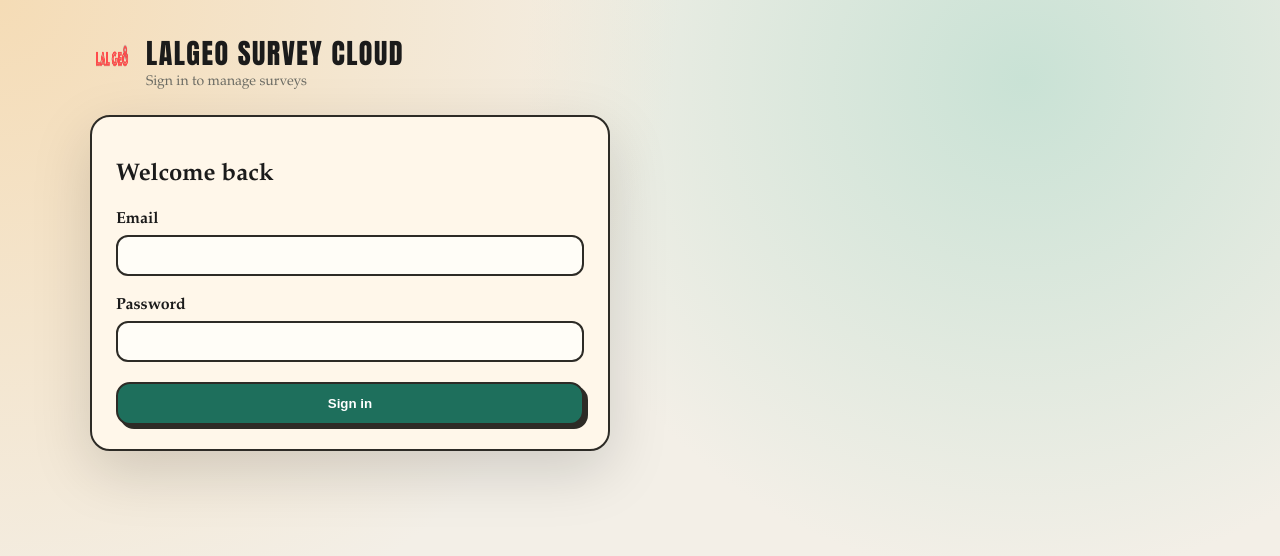
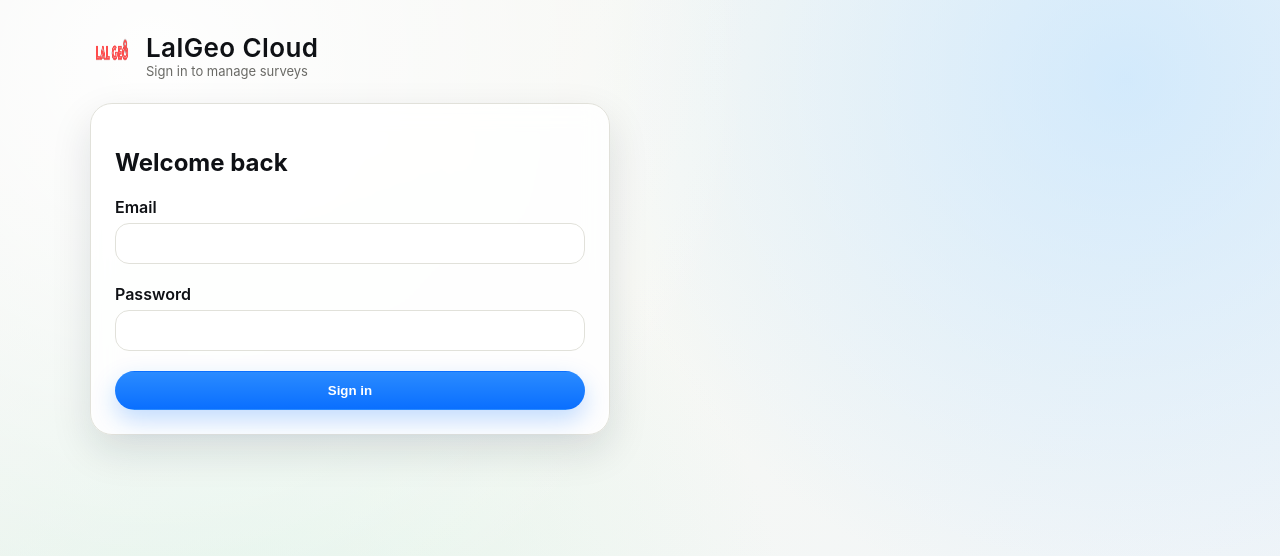
Before and after one commit to namanadded/lalgeo-dot-com, a Next.js app in the folder survey/: page /survey/login in a window 1280 px wide. Shown: the top 556 px of the page. Built offline with nearby package versions, Linux system fonts and the light colour scheme; a web font is replaced by a local one.

Commit message:
Update survey pages and styles

```diff
--- a/survey/app/dashboard/page.tsx
+++ b/survey/app/dashboard/page.tsx
@@ -83,14 +83,14 @@ export default function DashboardPage() {
   };
 
   return (
-    <main>
+    <main className="dashboard">
       <div className="container">
         <div className="header">
           <div className="brand">
             <img src="/survey/img/lalgeo-logo.png" alt="LalGeo" />
             <div>
-              <div className="brand-title">Survey Dashboard</div>
-              <div className="muted">LalGeo Cloud on /Volumes/LALGEO_CLOUD</div>
+              <div className="brand-title">LalGeo Cloud</div>
+              <div className="muted">Survey dashboard · /Volumes/LALGEO_CLOUD</div>
             </div>
           </div>
           <div className="top-actions">
--- a/survey/app/layout.tsx
+++ b/survey/app/layout.tsx
@@ -2,7 +2,7 @@ import "../styles/globals.css";
 import type { ReactNode } from "react";
 
 export const metadata = {
-  title: "LalGeo Survey Cloud",
+  title: "LalGeo Cloud",
   description: "Build and share LalGeo surveys",
 };
 
--- a/survey/app/login/page.tsx
+++ b/survey/app/login/page.tsx
@@ -31,10 +31,10 @@ export default function LoginPage() {
         <div className="header">
           <div className="brand">
             <img src="/survey/img/lalgeo-logo.png" alt="LalGeo" />
-            <div>
-              <div className="brand-title">LalGeo Survey Cloud</div>
+              <div>
+              <div className="brand-title">LalGeo Cloud</div>
               <div className="muted">Sign in to manage surveys</div>
-            </div>
+              </div>
           </div>
         </div>
         <div className="panel" style={{ maxWidth: 520 }}>
--- a/survey/app/page.tsx
+++ b/survey/app/page.tsx
@@ -24,7 +24,7 @@ export default function Home() {
     <main>
       <div className="container">
         <div className="panel">
-          <h1 className="brand-title">LalGeo Survey Cloud</h1>
+          <h1 className="brand-title">LalGeo Cloud</h1>
           <p className="muted">Loading…</p>
         </div>
       </div>
--- a/survey/app/setup/page.tsx
+++ b/survey/app/setup/page.tsx
@@ -31,10 +31,10 @@ export default function SetupPage() {
         <div className="header">
           <div className="brand">
             <img src="/survey/img/lalgeo-logo.png" alt="LalGeo" />
-            <div>
-              <div className="brand-title">LalGeo Survey Cloud</div>
+              <div>
+              <div className="brand-title">LalGeo Cloud</div>
               <div className="muted">First-time admin setup</div>
-            </div>
+              </div>
           </div>
         </div>
         <div className="panel" style={{ maxWidth: 520 }}>
--- a/survey/styles/globals.css
+++ b/survey/styles/globals.css
@@ -1,13 +1,14 @@
 :root {
-  --bg: #f3efe7;
-  --ink: #1b1b1b;
-  --muted: #6b6b63;
-  --accent: #1e6f5c;
-  --accent-2: #d4912a;
-  --panel: #fff7ea;
-  --edge: #2d2b26;
-  --danger: #b6342c;
-  --shadow: 0 20px 60px rgba(0, 0, 0, 0.15);
+  --bg: #f6f7f5;
+  --ink: #0f1115;
+  --muted: #6a6a66;
+  --accent: #0a84ff;
+  --accent-2: #2fb67c;
+  --panel: rgba(255, 255, 255, 0.86);
+  --edge: #e1e1da;
+  --danger: #d04a3a;
+  --shadow: 0 16px 40px rgba(15, 23, 42, 0.12);
+  --shadow-soft: 0 8px 18px rgba(15, 23, 42, 0.08);
 }
 
 @font-face {
@@ -25,11 +26,13 @@
 html, body {
   padding: 0;
   margin: 0;
-  font-family: "Iowan Old Style", "Palatino", "Georgia", serif;
+  font-family: "SF Pro Text", "SF Pro Display", "Avenir Next", "Helvetica Neue", sans-serif;
   color: var(--ink);
-  background: radial-gradient(circle at top left, #f5dcb6 0%, transparent 45%),
-    radial-gradient(circle at 80% 10%, #c9e2d5 0%, transparent 40%),
-    var(--bg);
+  background:
+    radial-gradient(circle at 12% 8%, rgba(255, 255, 255, 0.95) 0%, transparent 45%),
+    radial-gradient(circle at 88% 10%, rgba(193, 227, 255, 0.65) 0%, transparent 40%),
+    radial-gradient(circle at 18% 85%, rgba(211, 241, 227, 0.6) 0%, transparent 45%),
+    linear-gradient(120deg, #f2f3f1 0%, #f7f8f4 45%, #eff4f9 100%);
   min-height: 100%;
 }
 
@@ -68,18 +71,19 @@ main {
 }
 
 .brand-title {
-  font-family: "BenguiatCond", "Impact", serif;
-  font-size: 28px;
-  text-transform: uppercase;
-  letter-spacing: 1.5px;
+  font-family: "SF Pro Display", "Avenir Next", "Helvetica Neue", sans-serif;
+  font-size: 26px;
+  font-weight: 600;
+  letter-spacing: 0.4px;
 }
 
 .panel {
   background: var(--panel);
-  border: 2px solid var(--edge);
-  border-radius: 20px;
+  border: 1px solid var(--edge);
+  border-radius: 22px;
   padding: 24px;
   box-shadow: var(--shadow);
+  backdrop-filter: blur(12px);
 }
 
 .grid {
@@ -93,24 +97,26 @@ main {
 
 .button {
   appearance: none;
-  border: 2px solid var(--edge);
-  background: var(--accent);
+  border: 1px solid transparent;
+  background: linear-gradient(180deg, #2a8bff 0%, #0a6fff 100%);
   color: #fff;
-  padding: 12px 18px;
-  border-radius: 14px;
+  padding: 11px 18px;
+  border-radius: 999px;
   font-weight: 600;
   cursor: pointer;
-  transition: transform 0.2s ease, box-shadow 0.2s ease;
-  box-shadow: 4px 4px 0 var(--edge);
+  transition: transform 0.2s ease, box-shadow 0.2s ease, background 0.2s ease;
+  box-shadow: 0 10px 24px rgba(10, 111, 255, 0.25);
 }
 
 .button.secondary {
-  background: #fff;
+  background: rgba(255, 255, 255, 0.92);
   color: var(--ink);
+  border-color: var(--edge);
+  box-shadow: var(--shadow-soft);
 }
 
 .button.danger {
-  background: var(--danger);
+  background: linear-gradient(180deg, #e05a4a 0%, #c23e30 100%);
 }
 
 .button:disabled {
@@ -119,17 +125,24 @@ main {
 }
 
 .button:hover:not(:disabled) {
-  transform: translate(-2px, -2px);
-  box-shadow: 6px 6px 0 var(--edge);
+  transform: translateY(-1px);
+  box-shadow: 0 14px 26px rgba(10, 111, 255, 0.3);
 }
 
 .input, select, textarea {
   width: 100%;
-  padding: 10px 12px;
-  border-radius: 12px;
-  border: 2px solid var(--edge);
-  background: #fffdf7;
+  padding: 11px 14px;
+  border-radius: 14px;
+  border: 1px solid var(--edge);
+  background: #ffffff;
   font-size: 15px;
+  transition: border-color 0.2s ease, box-shadow 0.2s ease;
+}
+
+.input:focus, select:focus, textarea:focus {
+  outline: none;
+  border-color: rgba(10, 132, 255, 0.6);
+  box-shadow: 0 0 0 3px rgba(10, 132, 255, 0.2);
 }
 
 label {
@@ -140,14 +153,14 @@ label {
 
 .muted {
   color: var(--muted);
-  font-size: 14px;
+  font-size: 13px;
 }
 
 .card {
-  border: 2px dashed rgba(0, 0, 0, 0.2);
-  border-radius: 16px;
+  border: 1px dashed rgba(15, 23, 42, 0.2);
+  border-radius: 18px;
   padding: 16px;
-  background: rgba(255, 255, 255, 0.65);
+  background: rgba(255, 255, 255, 0.7);
 }
 
 .question-item {
@@ -155,10 +168,11 @@ label {
   grid-template-columns: 1fr auto;
   align-items: center;
   gap: 12px;
-  padding: 12px;
-  border-radius: 14px;
-  border: 2px solid var(--edge);
-  background: #fff;
+  padding: 14px 16px;
+  border-radius: 18px;
+  border: 1px solid var(--edge);
+  background: rgba(255, 255, 255, 0.95);
+  box-shadow: var(--shadow-soft);
 }
 
 .question-item + .question-item {
@@ -170,7 +184,8 @@ label {
   border-radius: 999px;
   font-size: 12px;
   border: 1px solid var(--edge);
-  background: #ffe8c6;
+  background: rgba(10, 132, 255, 0.1);
+  color: #0a4aa5;
 }
 
 .top-actions {
@@ -181,10 +196,43 @@ label {
 
 .banner {
   padding: 12px 16px;
-  border-radius: 12px;
-  border: 2px solid var(--edge);
-  background: #fce7cb;
+  border-radius: 14px;
+  border: 1px solid var(--edge);
+  background: rgba(248, 240, 230, 0.9);
   margin-bottom: 16px;
+}
+
+.dashboard .header,
+.dashboard .panel,
+.dashboard .question-item {
+  animation: float-in 0.6s ease both;
+}
+
+.dashboard .panel:nth-of-type(2) {
+  animation-delay: 0.08s;
+}
+
+.dashboard .question-item {
+  animation-delay: 0.12s;
+}
+
+@keyframes float-in {
+  from {
+    opacity: 0;
+    transform: translateY(12px);
+  }
+  to {
+    opacity: 1;
+    transform: translateY(0);
+  }
+}
+
+@media (prefers-reduced-motion: reduce) {
+  .dashboard .header,
+  .dashboard .panel,
+  .dashboard .question-item {
+    animation: none;
+  }
 }
 
 @media (max-width: 720px) {
```
